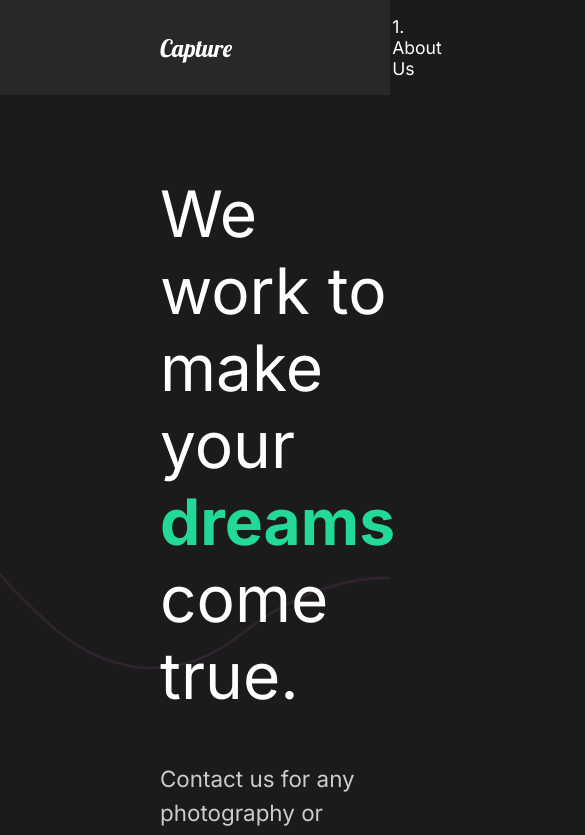
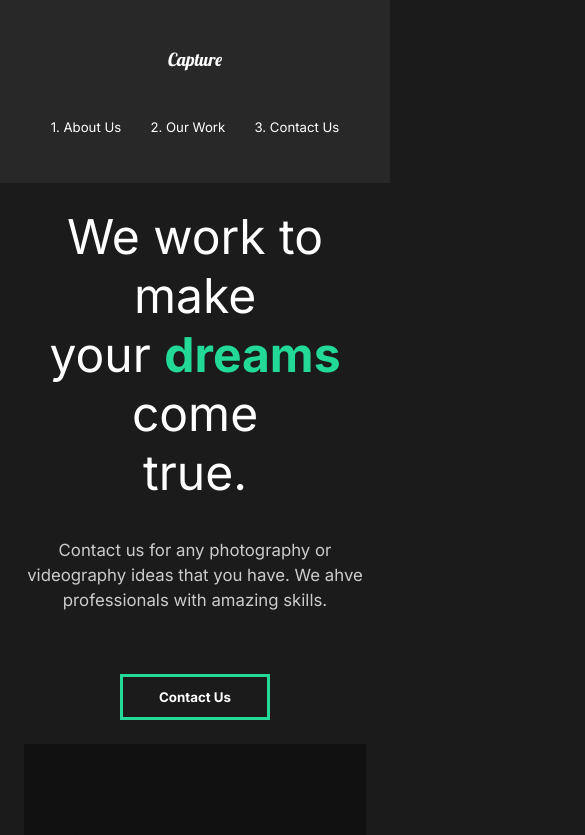
Before and after one commit to VenkatKumari/create-react-project, a React (Create React App) app in the folder capture/: page / in a window 390 px wide. Shown: the top 835 px of the page, 585 px wide, since content can reach past the window. Built offline with nearby package versions, Linux system fonts and the light colour scheme.

Commit message:
Media Queries

```diff
--- a/capture/src/components/GlobalStyle.js
+++ b/capture/src/components/GlobalStyle.js
@@ -5,6 +5,13 @@
     margin: 0;
     padding: 0;
     box-sizing: border-box;
+
+}
+
+html{
+  @media (max-width: 1700px){
+      font-size: 75%;
+  }
 
 }
 body{
--- a/capture/src/components/Nav.jsx
+++ b/capture/src/components/Nav.jsx
@@ -53,6 +53,24 @@
     padding-left: 10rem;
     position: relative;
   }
+
+  @media (max-width: 1300px) {
+    flex-direction: column;
+    padding: 2rem 1rem;
+    #logo {
+      display: inline-block;
+      margin: 2rem;
+    }
+
+    ul {
+      padding: 2rem;
+      justify-content: space-around;
+      width: 100%;
+    }
+    li {
+      padding-left: 0rem;
+    }
+  }
 `;
 
 export default Nav;
--- a/capture/src/components/ServicesSection.jsx
+++ b/capture/src/components/ServicesSection.jsx
@@ -73,6 +73,9 @@
 const Cards = styled.div`
   display: flex;
   flex-wrap: wrap;
+  @media (max-width: 1300px) {
+    justify-content: center;
+  }
 `;
 
 const Card = styled.div`
--- a/capture/src/components/useScroll.js
+++ b/capture/src/components/useScroll.js
@@ -5,7 +5,7 @@
 
 export const useScroll = () => {
   const controls = useAnimation();
-  const [element, view] = useInView({ threshold: 0.5 });
+  const [element, view] = useInView({ threshold: 0.3 });
   if (view) {
     controls.start("show");
   } else {
--- a/capture/src/pages/ContactUs.js
+++ b/capture/src/pages/ContactUs.js
@@ -44,11 +44,18 @@
   padding: 5rem 10rem;
   color: #353535;
   min-height: 90vh;
+  @media (max-width: 1300px) {
+    padding: 2rem;
+    font-size: 1rem;
+  }
 `;
 
 const Title = styled.div`
   margin-bottom: 4rem;
   color: black;
+  @media (max-width: 1300px) {
+    margin-top: 5rem;
+  }
 `;
 
 const Hide = styled.div`
--- a/capture/src/pages/MovieDetail.js
+++ b/capture/src/pages/MovieDetail.js
@@ -75,6 +75,10 @@
   margin: 5rem 10rem;
   align-items: center;
   justify-content: space-around;
+  @media (max-width: 1300px) {
+    display: block;
+    margin: 2rem 2rem;
+  }
 `;
 
 const AwardStyle = styled.div`
--- a/capture/src/pages/OurWork.js
+++ b/capture/src/pages/OurWork.js
@@ -72,6 +72,9 @@
   min-height: 100vh;
   overflow: hidden;
   padding: 5rem 10rem;
+  @media (max-width: 1300px) {
+    padding: 2rem 2rem;
+  }
   h2 {
     padding: 1rem 0rem;
     color: black;
--- a/capture/src/styles.js
+++ b/capture/src/styles.js
@@ -9,6 +9,11 @@
   justify-content: space-between;
   padding: 5rem 10rem;
   color: white;
+  @media (max-width: 1300px) {
+    display: block;
+    padding: 2rem 2rem;
+    text-align: center;
+  }
 `;
 
 export const Description = styled.div`
@@ -17,6 +22,12 @@
   z-index: 2;
   h2 {
     font-weight: lighter;
+  }
+  @media (max-width: 1300px) {
+    padding: 0;
+    button {
+      margin: 2rem 2rem;
+    }
   }
 `;
 
```
Also changed, not shown: 1 other file (tests, documents, lock files or other folders).
